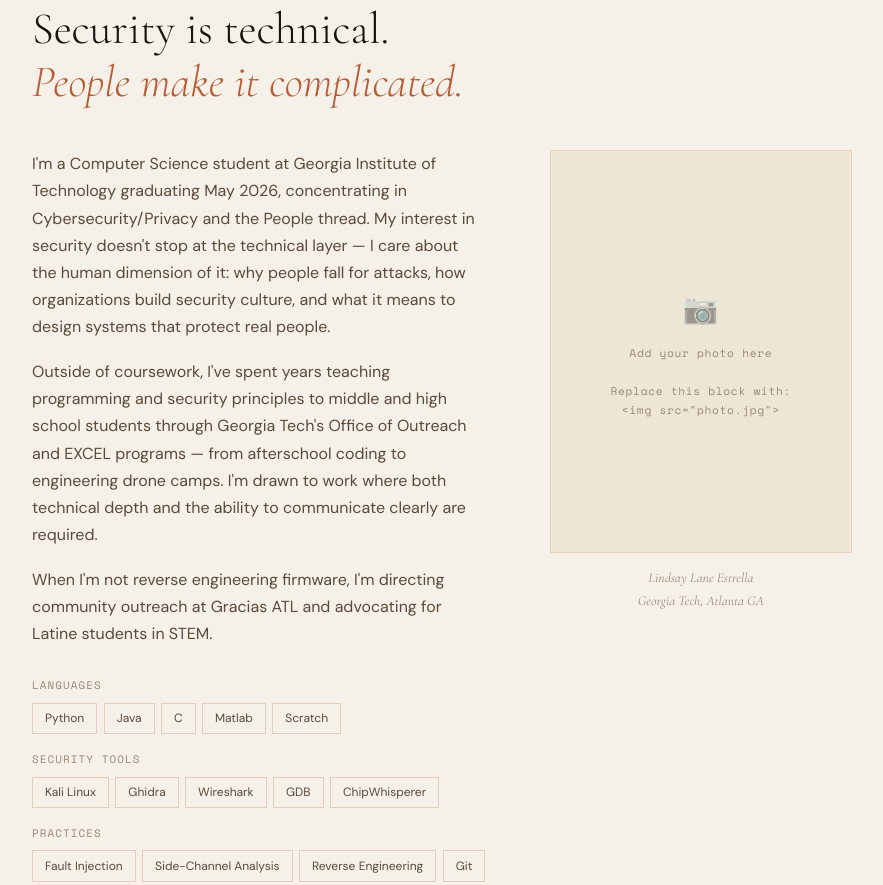
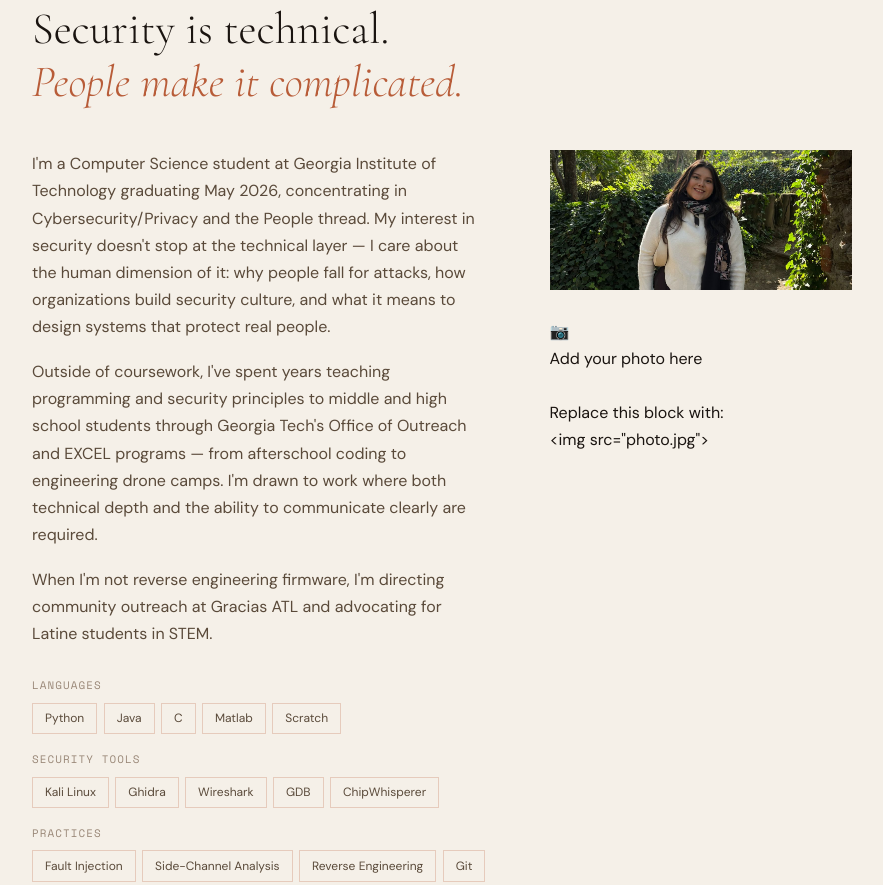
Before and after one commit to lestrella7/lestrella7.github.io, a plain HTML site: page index.html in a window 1280 px wide. Shown: the part 939-1824 px from the top of the page, without its empty margins (198-1081 px from the left). Drawn offline with nearby package versions, Linux system fonts and the light colour scheme.

Commit message:
index.html

```diff
--- a/index.html
+++ b/index.html
@@ -530,7 +530,7 @@
       </div>
       <div class="photo-block">
         <!-- REPLACE: swap the div below with <img src="your-photo.jpg" alt="Lindsay Estrella" style="width:100%;"> -->
-        <div class="photo-placeholder">
+         <img src="IMG_3963.JPG" alt="" style="width:100%; height:140px; object-fit:cover; margin-bottom:1.2rem;">
           <div class="icon">📷</div>
           <div>Add your photo here<br><br>Replace this block with:<br>&lt;img src="photo.jpg"&gt;</div>
         </div>
```
